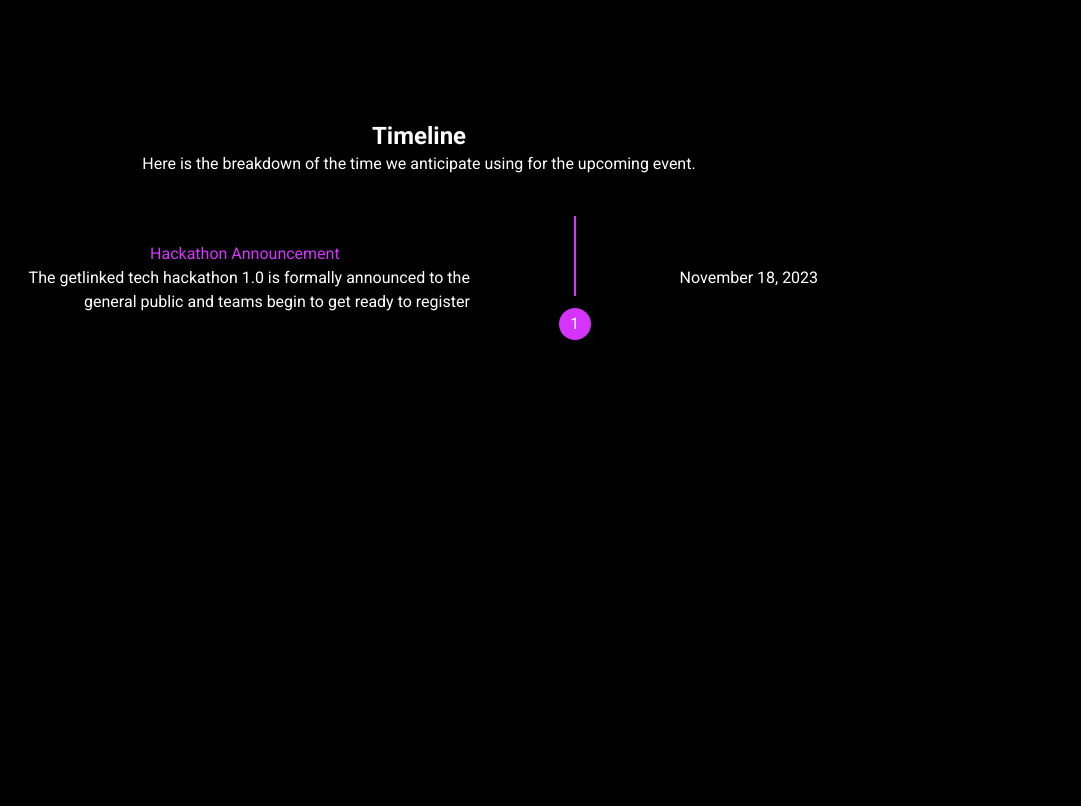
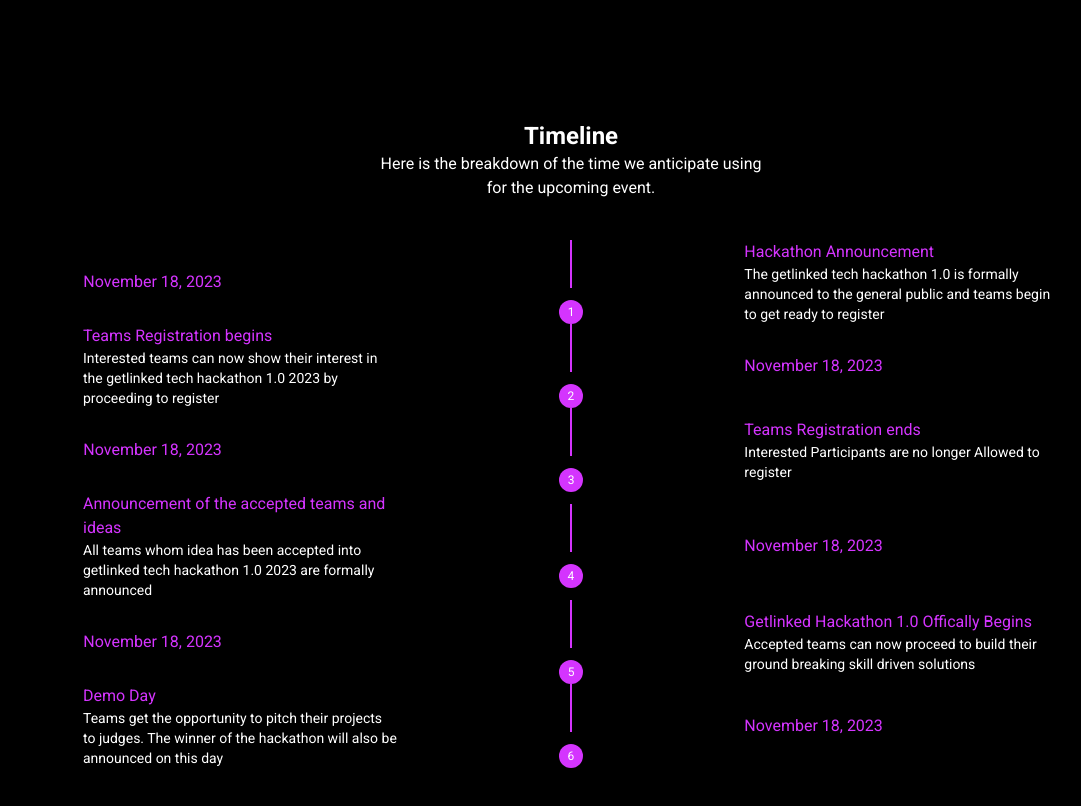
Before and after one commit to Ighenri/GetLinkedTech, a React (Create React App) app: page / in a window 1280 px wide. Shown: the part 3960-4766 px from the top of the page, without its empty margins (69-1150 px from the left). Before the commit the page ends 4380 px from the top, so only its background shows below. Built offline with nearby package versions, Linux system fonts and the light colour scheme.

Commit message:
desktop timeline completed

```diff
--- /dev/null
+++ b/src/Components/Award.js
@@ -0,0 +1,11 @@
+import React from 'react'
+import Reward from "../Assets/Imgs/Rewards.png"
+import Cup from "../Assets/Imgs/cup.png"
+
+function Award() {
+  return (
+    <div>Award</div>
+  )
+}
+
+export default Award
--- /dev/null
+++ b/src/Components/Timeline.css
@@ -0,0 +1,3 @@
+.flip{
+    transform: scaleX(-1);
+}
--- a/src/Components/Timeline.js
+++ b/src/Components/Timeline.js
@@ -1,5 +1,5 @@
 import React from "react";
-
+import "./Timeline.css"
 function Timeline() {
   const Timeline = [
     {
@@ -40,37 +40,54 @@
     },
   ];
 
+  // const mappedTimeline = Timeline.map(({id, title, text, date}) => ({
+  //   id,
+  //   title,
+  //   text: text,
+  //   date: date
+  // }));
+
   return (
-    <section className="container grid  text-white mb-20">
+    <section className="container grid  text-white mb-20 w-[90%] mx-auto">
       <div className="grid text-center text-base mb-10">
         <h4 className=" text-2xl font-bold">Timeline</h4>
-        <p className="">
+        <p className="w-[400px] mx-auto">
           Here is the breakdown of the time we anticipate using for the upcoming
           event.
         </p>
       </div>
 
-      <div className="flex justify-evenly items-center ">
-        <div className="timelineDetails w-[450px] ">
-          <h4 className="text-light-purple text-center">
-            Hackathon Announcement
-          </h4>
-          <p className="text-right ">
-            The getlinked tech hackathon 1.0 is formally announced to the
-            general public and teams begin to get ready to register
-          </p>
+      {Timeline.map((timeline) => (
+        <div
+          className={`${
+            timeline.id % 2 != 0 ? "flip" : ""
+          } grid grid-cols-3 gap-4 justify-evenly items-center`}
+        >
+          <div
+            className={`${timeline.id % 2 != 0 ? "flip" : ""} timelineDetails`}
+          >
+            <h4 className="text-light-purple">{timeline.title}</h4>
+            <p className=" text-sm">{timeline.text}</p>
+          </div>
+          <div className="flex flex-col items-center ">
+            <div className=" h-[3rem] w-[2px] border bg-light-purple border-light-purple mb-3"></div>
+            <p
+              className={`${
+                timeline.id % 2 != 0 ? "flip" : ""
+              } timelineNumber bg-light-purple rounded-full flex items-center justify-center text-white w-6 h-6 text-xs`}
+            >
+              {timeline.id}
+            </p>
+          </div>
+          <div
+            className={`${
+              timeline.id % 2 != 0 ? "flip" : ""
+            } timelineDate text-light-purple`}
+          >
+            <p>{timeline.date}</p>
+          </div>
         </div>
-        <div className="flex flex-col items-center ">
-          <div className=" h-20 w-[2px] border bg-light-purple border-light-purple mb-3"></div>
-          <p className="timelineNumber bg-light-purple rounded-full flex items-center justify-center text-white w-8 h-8">
-            1
-          </p>
-        </div>
-
-        <div className="timelineDate  ">
-          <p>November 18, 2023</p>
-        </div>
-      </div>
+      ))}
     </section>
   );
 }
```
Also changed, not shown: src/Assets/Imgs/Rewards.png (added), src/Assets/Imgs/cup.png (added).
